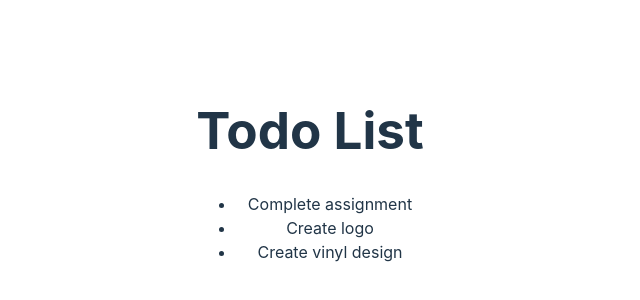
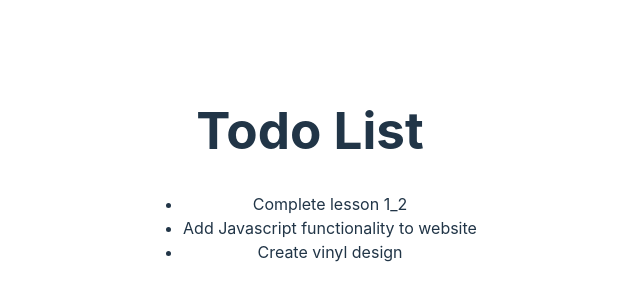
Before and after one commit to v-sevilla/react-todo, a React (Vite) app: page / in a window 1280 px wide. Shown: the part 226-526 px from the top of the page, without its empty margins (330-970 px from the left). Built offline with nearby package versions, Linux system fonts and the light colour scheme.

Commit message:
Refactor for todo component

```diff
--- a/src/App.jsx
+++ b/src/App.jsx
@@ -1,35 +1,15 @@
 import { useState } from 'react'
-import reactLogo from './assets/react.svg'
-import viteLogo from '/vite.svg'
 import './App.css'
+import TodoList from './TodoList';
 
 function App() {
-  const [count, setCount] = useState(0)
-  const todoList = [
-    {
-      id: 1,
-      title: "Complete assignment"
-    },
-    {
-      id: 2,
-      title: "Create logo"
-    },
-    {
-      id: 3,
-      title: "Create vinyl design"
-    }
-  ]
 
   return (
     <div>
       <h1>Todo List</h1>
-      <ul>
-        {todoList.map(function (item) {
-          return <li key={item.id}>{item.title}</li>;
-        })}
-      </ul>
+      <TodoList />
     </div>
-  )
+  );
 }
 
 export default App
```
